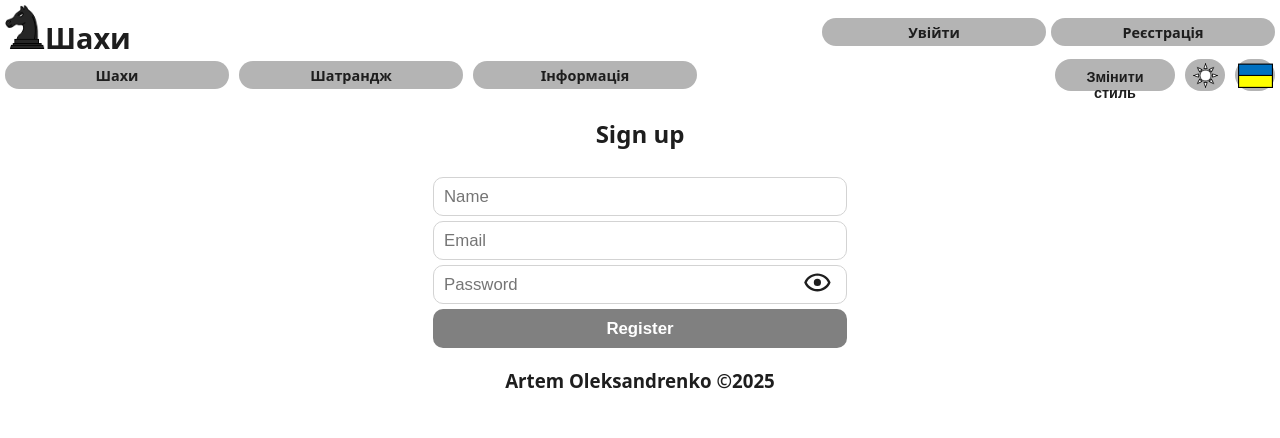
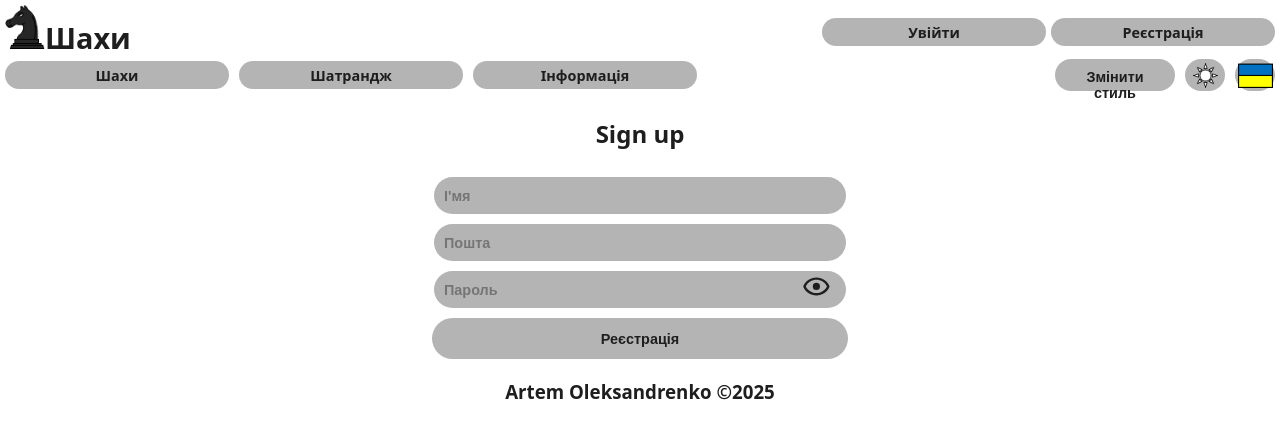
Before and after one commit to Oleksandrenko-Artem/chess, a React (Vite) app in the folder client/: page /register in a window 1280 px wide. Shown: the top 438 px of the page. Built offline with nearby package versions, Linux system fonts and the light colour scheme.

Commit message:
Update LoginForm, RegisterForm and add Error component

```diff
--- a/client/public/locales/ua/translation.json
+++ b/client/public/locales/ua/translation.json
@@ -29,6 +29,23 @@
   },
   "style_panel": {
     "change_style": "Змінити стиль"
+  },
+  "form_panel": {
+    "name": "І'мя",
+    "email": "Пошта",
+    "password": "Пароль",
+    "register": "Реєстрація",
+    "login": "Увійти"
+  },
+  "validation": {
+    "error_email": "Така пошта вже існує",
+    "error_unauthorized": "Неавторизований",
+    "email": "Пошта має бути коректною",
+    "name_min": "І'мя має бути не менше 5 символів",
+    "name_max": "І'мя має бути не більше 64 символів",
+    "password_min": "Пароль надто короткий (мінімум 8 знаків)",
+    "password_max": "Пароль надто довгий (максимум 125 знаків)",
+    "required": "Це поле обов'язково"
   },
   "home": {
     "home_caption": "Головна сторінка",
--- /dev/null
+++ b/client/src/components/Error/Error.jsx
@@ -0,0 +1,19 @@
+import React from 'react';
+import { useTranslation } from "react-i18next";
+import { ErrorMessage } from "formik";
+import styles from './Error.module.scss';
+
+const Error = ({ name }) => {
+  const { t } = useTranslation();
+  return (
+    <ErrorMessage name={name}>
+      {(msg) => (
+        <div className={styles.error}>
+          {typeof msg === "string" ? t(msg) : t(msg.key, msg.values)}
+        </div>
+      )}
+    </ErrorMessage>
+  );
+};
+
+export default Error;
--- /dev/null
+++ b/client/src/components/Error/Error.module.scss
@@ -0,0 +1,4 @@
+.error {
+    color: red;
+    text-transform: capitalize;
+}
--- a/client/src/components/forms/LoginForm.jsx
+++ b/client/src/components/forms/LoginForm.jsx
@@ -1,16 +1,19 @@
 import React, { useState } from 'react';
 import { useDispatch, useSelector } from 'react-redux';
 import { useNavigate } from 'react-router-dom';
+import { useTranslation } from "react-i18next";
 import { Formik, Form, Field, ErrorMessage } from 'formik';
 import { Icon } from '@mdi/react';
 import { mdiEyeOutline, mdiEyeOffOutline } from '@mdi/js';
 import { loginSchema } from '../../validation/user.validate';
 import { loginUserThunk } from '../../store/usersSlice';
 import styles from './form.module.scss';
+import Error from './../Error/Error';
 
 const LoginForm = () => {
     const dispatch = useDispatch();
     const navigate = useNavigate();
+    const { t } = useTranslation();
     const { error } = useSelector((state) => state.users);
     const [type, setType] = useState('password');
     const [showPassword, setShowPassword] = useState(mdiEyeOutline);
@@ -31,21 +34,46 @@ const LoginForm = () => {
         });
     };
     return (
-        <Formik initialValues={{email: '', password: ''}} validationSchema={loginSchema} onSubmit={onSubmit} >
+      <Formik
+        initialValues={{ email: "", password: "" }}
+        validationSchema={loginSchema}
+        onSubmit={onSubmit}
+      >
         {() => (
           <Form className={styles.form}>
             <h2>Sign in</h2>
-                    {error && error.includes('404') && <p className={styles.error}>Unauthorized</p>}
+            {error && error.includes("404") && (
+              <p className={styles.error}>{t("validation.error_unauthorized")}</p>
+            )}
             <label>
-                        <Field name="email" type="email" placeholder="Email" />
-                        <ErrorMessage name="email" component="div" className={styles.error} />
+              <Field
+                name="email"
+                type="email"
+                placeholder={t("form_panel.email")}
+              />
             </label>
-                    {<label>
-                        <Field name="password" type={type} placeholder="Password" />
-                        <ErrorMessage name="password" component="div" className={styles.error} />
-                        <Icon path={showPassword} size={1.2} onClick={changeType} className={styles['show-password']} />
-                    </label>}
-                    <button type='submit'>Login</button>
+            <label>
+              <Error name="email" />
+            </label>
+            {
+              <label>
+                <Field
+                  name="password"
+                  type={type}
+                  placeholder={t("form_panel.password")}
+                />
+                <Icon
+                  path={showPassword}
+                  size={1.2}
+                  onClick={changeType}
+                  className={styles["show-password"]}
+                />
+              </label>
+            }
+            <label>
+              <Error name="password" />
+            </label>
+            <button type="submit">{t("form_panel.login")}</button>
           </Form>
         )}
       </Formik>
--- a/client/src/components/forms/RegisterForm.jsx
+++ b/client/src/components/forms/RegisterForm.jsx
@@ -1,16 +1,19 @@
 import React, { useState }  from 'react';
 import { useDispatch, useSelector } from 'react-redux';
 import { useNavigate } from 'react-router-dom';
-import { Formik, Form, Field, ErrorMessage } from 'formik';
+import { useTranslation } from "react-i18next";
+import { Formik, Form, Field } from 'formik';
 import { Icon } from '@mdi/react';
 import { mdiEyeOutline, mdiEyeOffOutline } from '@mdi/js';
 import { registerSchema } from '../../validation/user.validate';
 import { registerUserThunk } from '../../store/usersSlice';
 import styles from './form.module.scss';
+import Error from '../Error/Error';
 
 const RegisterForm = () => {
     const dispatch = useDispatch();
     const navigate = useNavigate();
+    const { t } = useTranslation();
     const { error } = useSelector((state) => state.users);
     const [type, setType] = useState('password');
     const [showPassword, setShowPassword] = useState(mdiEyeOutline);
@@ -31,25 +34,56 @@ const RegisterForm = () => {
         });
     };
     return (
-        <Formik initialValues={{name: '', email: '', password: ''}} validationSchema={registerSchema} onSubmit={onSubmit}>
+      <Formik
+        initialValues={{ name: "", email: "", password: "" }}
+        validationSchema={registerSchema}
+        onSubmit={onSubmit}
+      >
         {() => (
           <Form className={styles.form}>
             <h2>Sign up</h2>
-                    {error && error.includes('409') && <p className={styles.error}>Email already exists</p>}
+            {error && error.includes("409") && (
+              <p className={styles.error}>{t("validation.error_email")}</p>
+            )}
             <label>
-                        <Field name="name" type="text" placeholder="Name" />
-                        <ErrorMessage name="name" component="div" className={styles.error} />
+              <Field
+                name="name"
+                type="text"
+                placeholder={t("form_panel.name")}
+              />
             </label>
             <label>
-                        <Field name="email" type="email" placeholder="Email" />
-                        <ErrorMessage name="email" component="div" className={styles.error} />
+              <Error name="name" />
             </label>
-                    {<label>
-                        <Field name="password" type={type} placeholder="Password" />
-                        <ErrorMessage name="password" component="div" className={styles.error} />
-                        <Icon path={showPassword} size={1.2} onClick={changeType} className={styles['show-password']} />
-                    </label>}
-                    <button type='submit'>Register</button>
+            <label>
+              <Field
+                name="email"
+                type="email"
+                placeholder={t("form_panel.email")}
+              />
+            </label>
+            <label>
+              <Error name="email" />
+            </label>
+            {
+              <label>
+                <Field
+                  name="password"
+                  type={type}
+                  placeholder={t("form_panel.password")}
+                />
+                <Icon
+                  path={showPassword}
+                  size={1.2}
+                  onClick={changeType}
+                  className={styles["show-password"]}
+                />
+              </label>
+            }
+            <label>
+              <Error name="password" />
+            </label>
+            <button type="submit">{t("form_panel.register")}</button>
           </Form>
         )}
       </Formik>
--- a/client/src/components/forms/form.module.scss
+++ b/client/src/components/forms/form.module.scss
@@ -1,3 +1,5 @@
+@use '/src/common/styles/templates' as *;
+
 .form {
     width: 520px;
     margin: auto;
@@ -11,11 +13,9 @@
     label {
         position: relative;
         input {
+            @extend %panel-style;
             width: 400px;
             height: 35px;
-            font-size: 1.05em;
-            border-radius: 10px;
-            border: 1px solid lightgray;
             padding-left: 10px;
         }
         .show-password {
@@ -27,18 +27,8 @@
         }
     }
     button {
-        width: 414px;
-        height: 39px;
-        font-size: 1.05em;
-        font-size: 1.05em;
-        font-weight: 600;
-        color: white;
-        background-color: grey;
-        border: none;
-        border-radius: 10px;
-    }
-    .error {
-        color: red;
-        text-transform: capitalize;
+        @extend %btn-style;
+        width: 416px;
+        height: 41px;
     }
 }
--- a/client/src/validation/user.validate.js
+++ b/client/src/validation/user.validate.js
@@ -1,13 +1,20 @@
 import * as yup from 'yup';
 
-const nameSchema = yup.string().trim().min(5).max(64);
-const emailSchema = yup.string().trim().email();
-const passwordSchema = yup.string().trim().min(8).max(125);
+const nameSchema = yup.string().trim()
+    .min(5, ({ min }) => ({ key: 'validation.name_min', values: { min } }))
+    .max(64, ({ max }) => ({ key: 'validation.name_max', values: { max } }));
+
+const emailSchema = yup.string().trim()
+    .email('validation.email');
+
+const passwordSchema = yup.string().trim()
+    .min(8, ({ min }) => ({ key: 'validation.password_min', values: { min } }))
+    .max(125, ({ max }) => ({ key: 'validation.password_min', values: { max } }));
 
 export const registerSchema = yup.object({
-    name: nameSchema.required(),
-    email: emailSchema.required(),
-    password: passwordSchema.required(),
+    name: nameSchema.required('validation.required'),
+    email: emailSchema.required('validation.required'),
+    password: passwordSchema.required('validation.required'),
 });
 
 export const loginSchema = yup.object({
```
Also changed, not shown: client/public/locales/en/translation.json (+17 -0 lines), client/public/locales/ru/translation.json (+17 -0 lines). Lines whose indentation alone changed are shown as unchanged.
